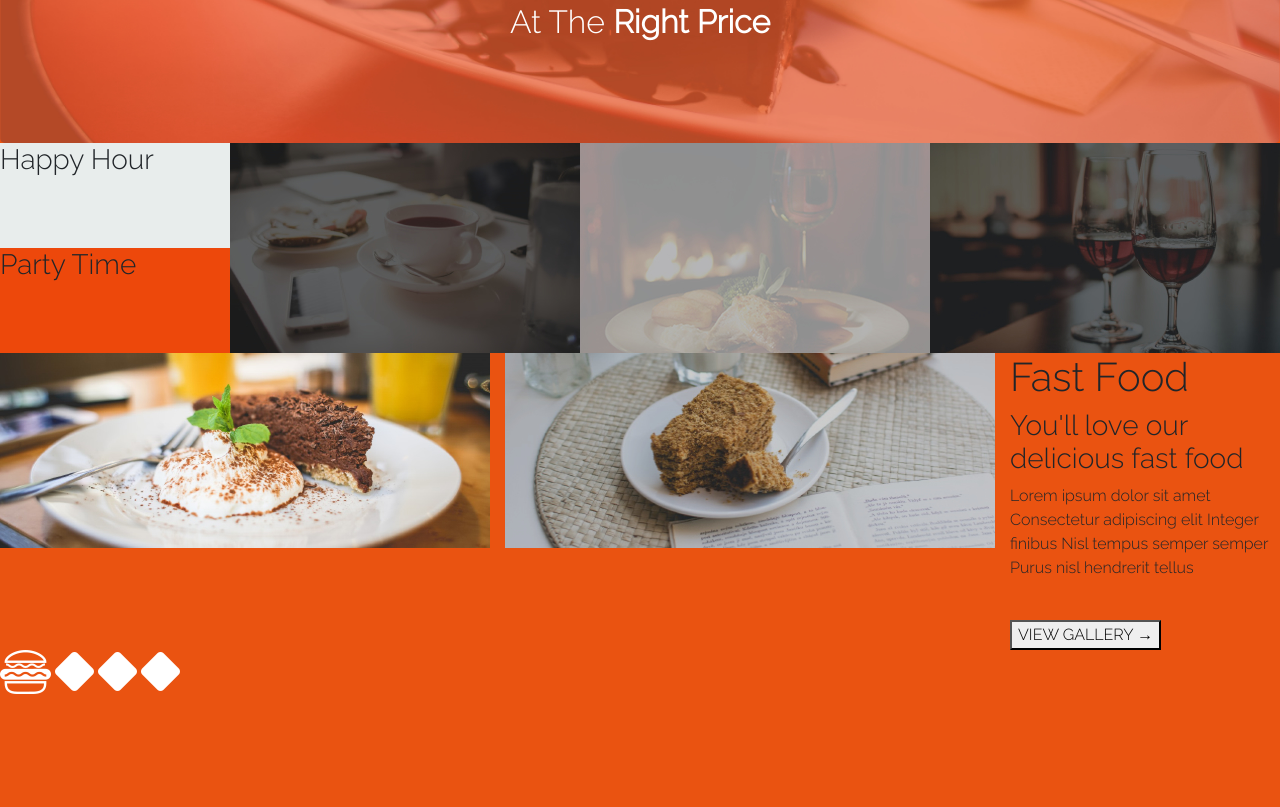
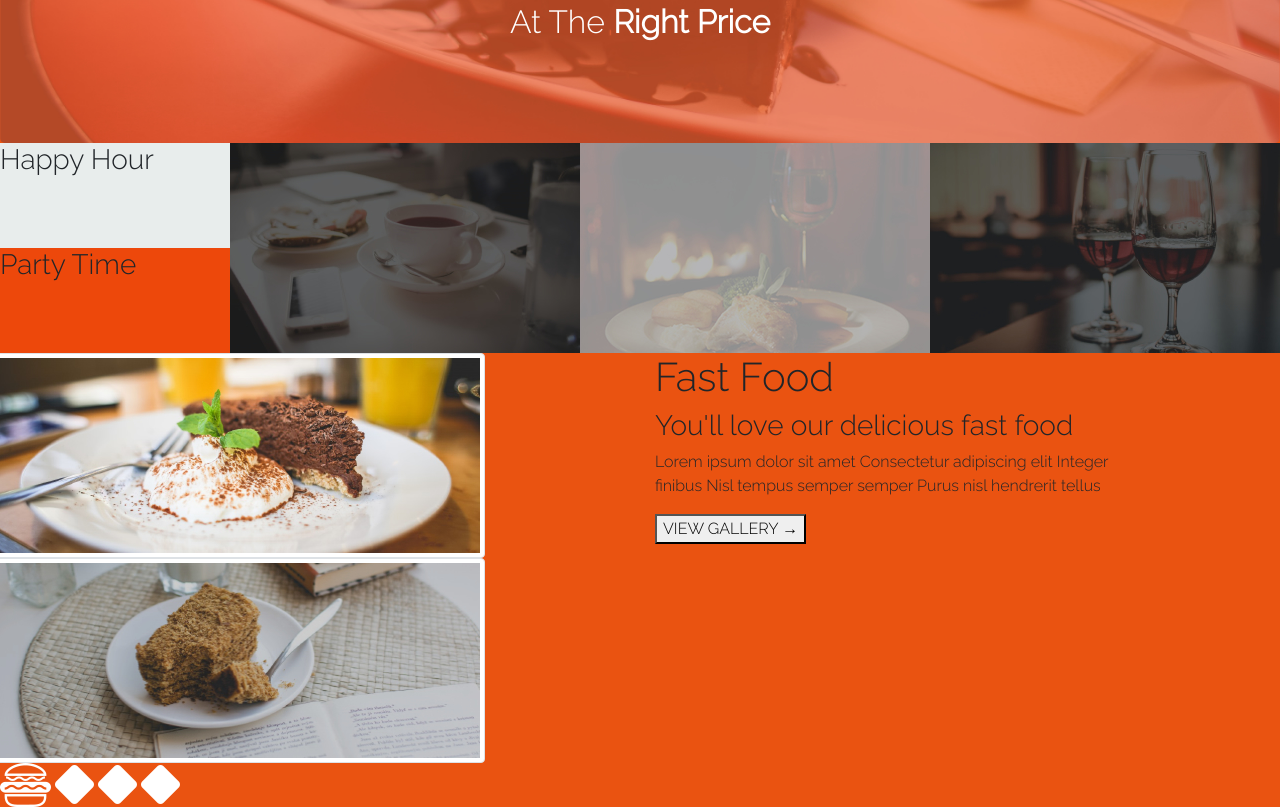
Before and after one commit to HassibIbrahim/AnitasKitchen, a plain HTML site: page index.html in a window 1280 px wide. Shown: the part 406-1213 px from the top of the page. Before the commit the page ends 1100 px from the top, so only its background shows below. Drawn offline with Linux system fonts and the light colour scheme; a web font is replaced by a local one.

Commit message:
row files commit

```diff
--- a/index.html
+++ b/index.html
@@ -32,14 +32,24 @@
       <div style="background-color:#ED480B"><h3>Party Time</h3> </div>
     </div>
 
-    <div class="grid2">
-      <div class="span-row-4"><img src="img/fastFood1.jpg" alt="" style="display:inline"> </div>
-      <div class="span-row-4"><img src="img/fastFood2.jpg" alt="" style="display:inline"> </div>
-      <div class="span-row-4"><h1>Fast Food</h1><h3>You'll love our delicious fast food</h3>
-        <p>Lorem ipsum dolor sit amet<br/>Consectetur adipiscing elit Integer
-      </br>finibus Nisl tempus semper semper Purus nisl hendrerit tellus</p> <br/>
-    <a href="#"><button class="button button1">VIEW GALLERY &#8594;</button></a></div>
-  </div>
+    <div class="row">
+      <div class="col-md-6">
+        <div class="row">
+          <img src="img/fastFood1.jpg" class="img-thumbnail" "img-responsive" alt="">
+        </div>
+        <div class="row">
+            <img src="img/fastFood2.jpg" class="img-thumbnail" "img-responsive" alt="">
+          </div>
+        </div>
+
+      <div class="col-md-6">
+
+        <h1>Fast Food</h1><h3>You'll love our delicious fast food</h3>
+          <p>Lorem ipsum dolor sit amet Consectetur adipiscing elit Integer
+        </br>finibus Nisl tempus semper semper Purus nisl hendrerit tellus</p>
+      <a href="#"><button class="button button1">VIEW GALLERY &#8594;</button></a>
+      </div>
+    </div>
 
 
     <div class="grid3">
```
